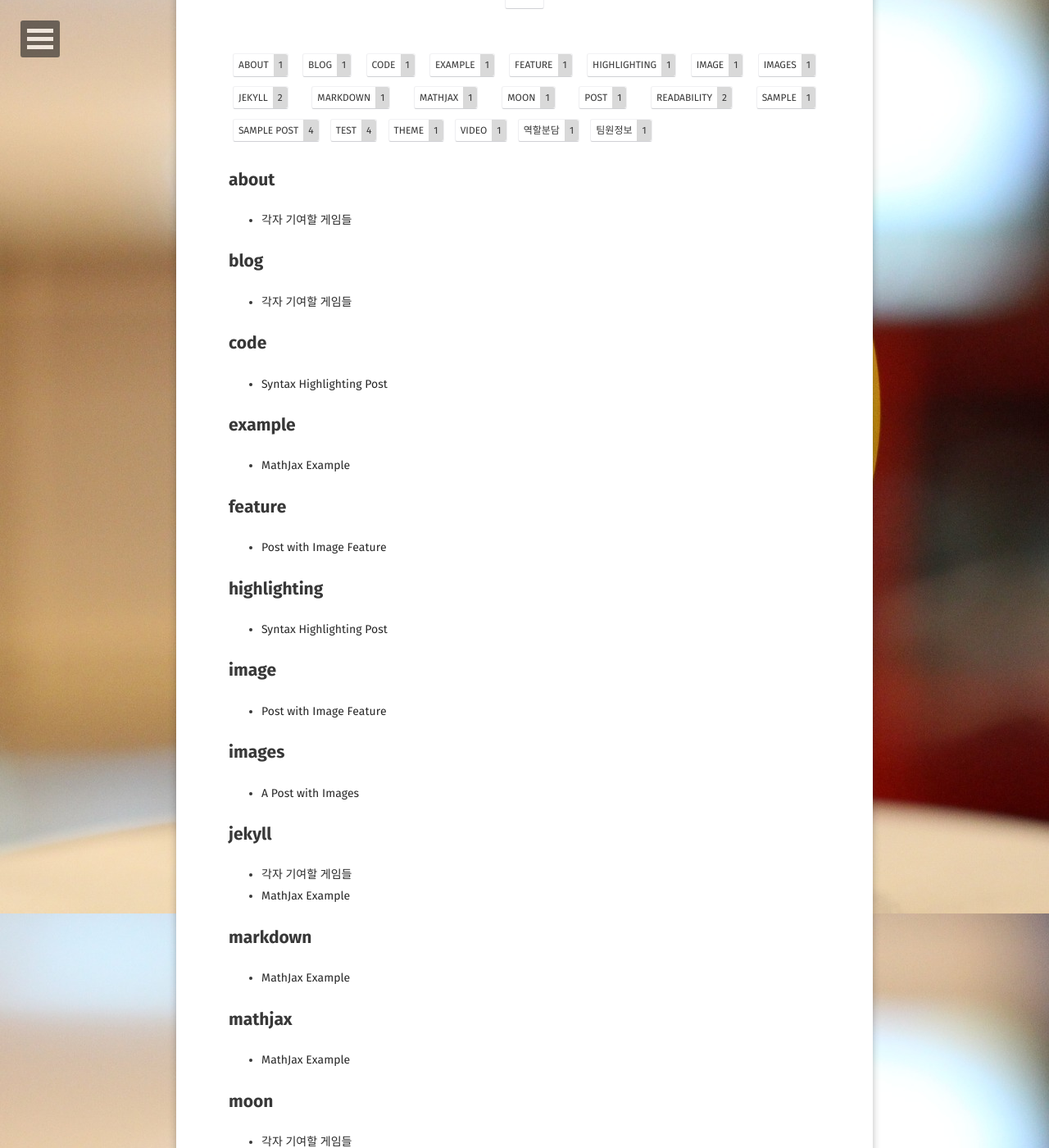
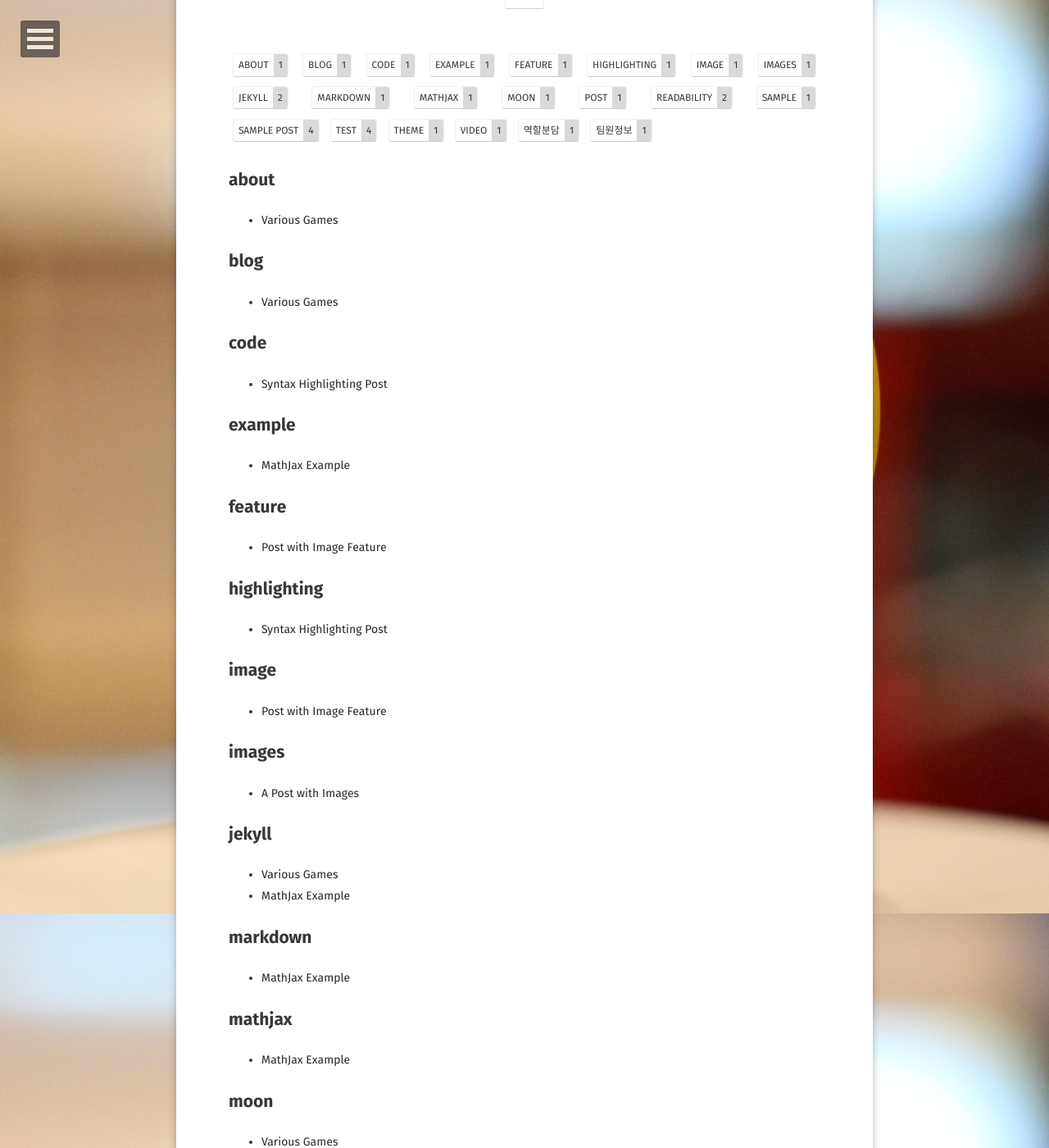
Before and after one commit to 19-1-skku-oss/2019-1-OSS-E3, a Jekyll site: the page built from tags/index.html, in a window 1280 px wide and 1400 px high, scrolled down 226 px. Shown: the whole window at 82% size. Built offline with Jekyll 4.4.1, drawn with Linux system fonts in a browser that asks for light colours; some web fonts are replaced; some of the changed text lies outside the part shown.

Commit message:
Update 2016-03-21-moon-theme.md

```diff
--- a/_posts/2016-03-21-moon-theme.md
+++ b/_posts/2016-03-21-moon-theme.md
@@ -1,6 +1,6 @@
 ---
 layout: post
-title:  "각자 기여할 게임들"
+title:  "Various Games"
 date:   2019-06-09
 excerpt: "python games."
 project: true
```
